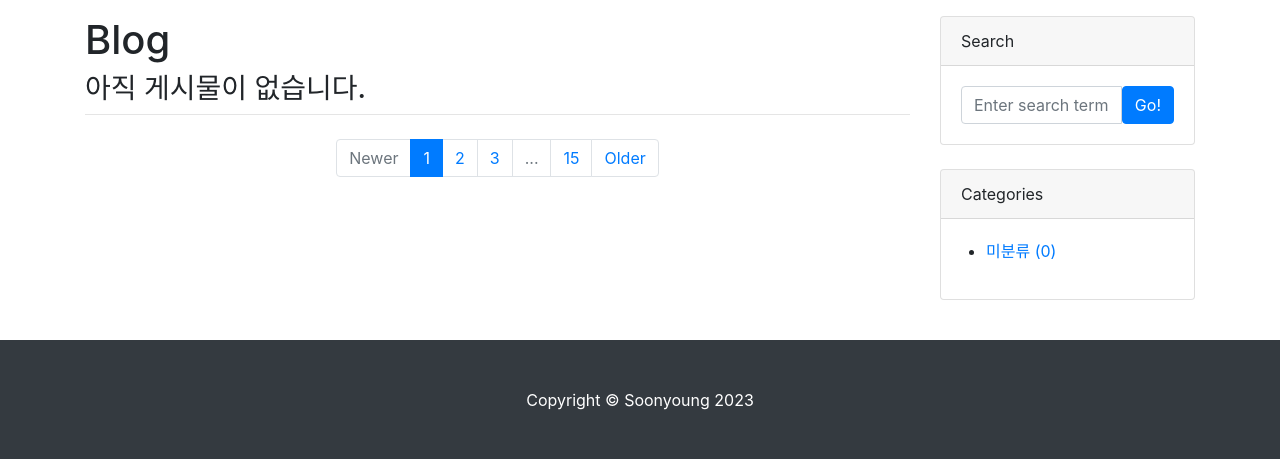
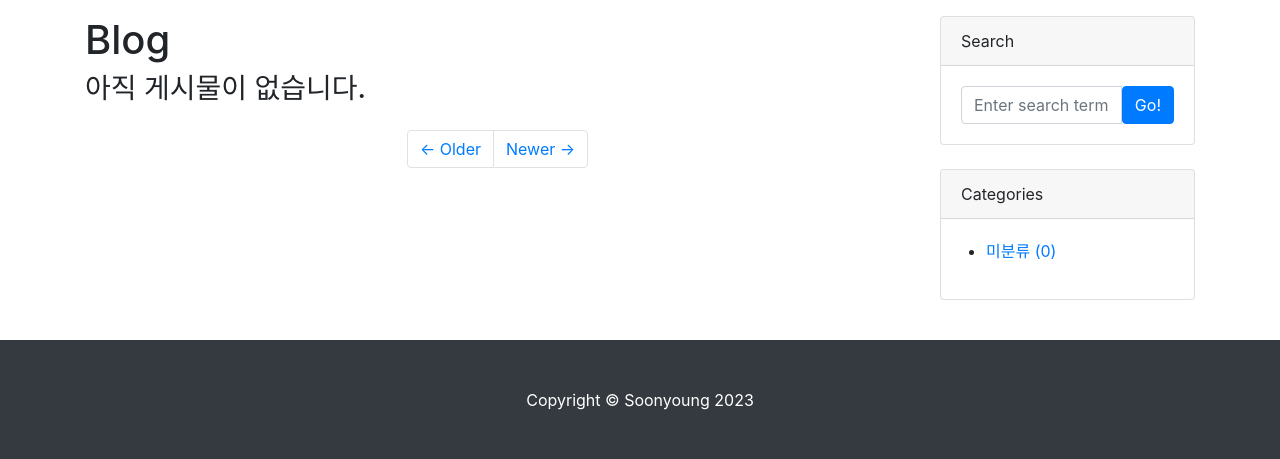
Before and after one commit to soonyoung-hwang/Blog-Django-Bootstrap, a Django app: page /blog/ in a window 1280 px wide. Shown: the part 56-515 px from the top of the page. Run offline with Django 4.2, Linux system fonts and the light colour scheme; data that the repository does not hold is empty; some libraries are stand-ins or nearby versions.

Commit message:
feat: Change pagination design

```diff
--- a/blog/templates/blog/post_list.html
+++ b/blog/templates/blog/post_list.html
@@ -57,17 +57,13 @@
 <h3>아직 게시물이 없습니다.</h3>
 {% endif %}
 <!-- Pagination-->
-<nav aria-label="Pagination">
-    <hr class="my-0" />
-    <ul class="pagination justify-content-center my-4">
-        <li class="page-item disabled"><a class="page-link" href="#" tabindex="-1" aria-disabled="true">Newer</a></li>
-        <li class="page-item active" aria-current="page"><a class="page-link" href="#!">1</a></li>
-        <li class="page-item"><a class="page-link" href="#!">2</a></li>
-        <li class="page-item"><a class="page-link" href="#!">3</a></li>
-        <li class="page-item disabled"><a class="page-link" href="#!">...</a></li>
-        <li class="page-item"><a class="page-link" href="#!">15</a></li>
-        <li class="page-item"><a class="page-link" href="#!">Older</a></li>
-    </ul>
-</nav>
+<ul class="pagination justify-content-center my-4">
+    <li class="page-item">
+        <a class="page-link" href="#">&larr; Older</a>
+    </li>
+    <li class="page-item">
+        <a class="page-link" href="#">Newer &rarr;</a>
+    </li>
+</ul>
 
 {% endblock %}
```
